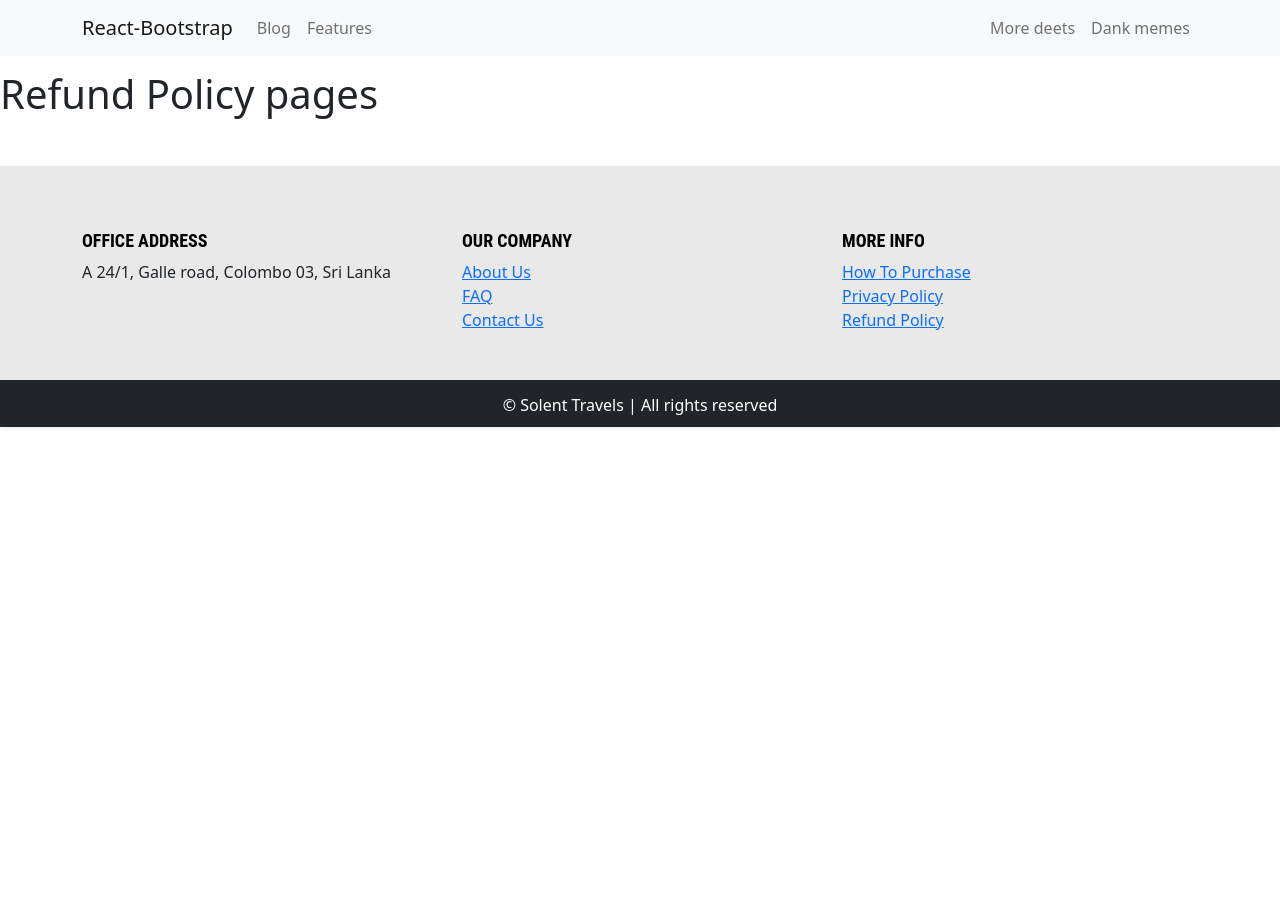
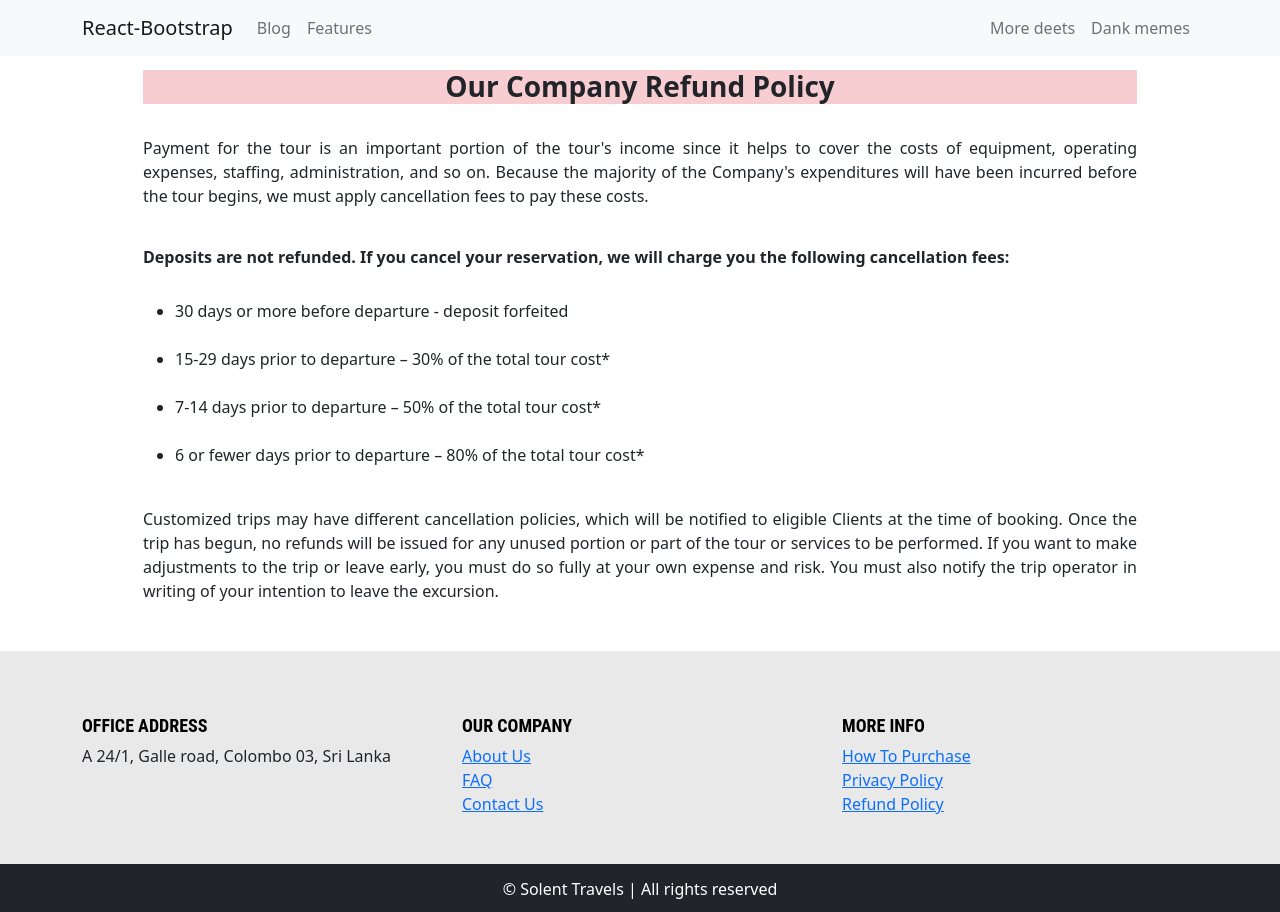
Before and after one commit to Solent-Team/tour_system_solent_frontend, a React (Create React App) app: page /RefundPolicy in a window 1280 px wide. Before the commit the page ends 800 px from the top, so only its background shows below. Built offline with nearby package versions, Linux system fonts and the light colour scheme.

Commit message:
Completed Star rating, Privacy and Refund Policy

```diff
--- a/src/asset/css/custom.css
+++ b/src/asset/css/custom.css
@@ -17,6 +17,14 @@
   text-align: center
 }
 
+.cont2{
+  width: 80%;
+  padding-right: 15px;
+  padding-left: 15px;
+  margin-right: auto;
+  margin-left: auto;
+}
+
 .icon-blue {
     color: blue;
   }
--- a/src/components/footer/PrivacyPolicy.jsx
+++ b/src/components/footer/PrivacyPolicy.jsx
@@ -1,10 +1,42 @@
 import React, { Component, Fragment } from 'react'
+import { Container, Row, Col} from 'react-bootstrap';
 
 class PrivacyPolicy extends Component {
   render() {
     return (
       <Fragment>
-        <h1>Privacy Policy Pages</h1>
+        <Container className="cont2">
+            <h3 className="text-center" style={{ fontWeight: 'bold', textAlign:"justify", backgroundColor: "#beedb9"}}>Our Company Privacy Policy</h3>
+            <Col md={12}>
+            <br />
+              <p style={{ textAlign:"justify"}}>
+              We are dedicated to protecting the privacy of any personal information you disclose to us while using our website.
+              This Privacy Statement explains how we handle personal information about you that we collect when you visit the site.
+              </p><br />
+              <h5 style={{ fontWeight: 'bold'}}>Our Privacy Policy Promise to You:</h5><br />
+            </Col>
+
+            <p style={{ textAlign:"justify"}}>
+            While knowledge is essential to our capacity to deliver excellent service,
+            our most valuable asset is our clients' confidence.
+            Keeping client information private and only utilizing it as our clients wish
+            is a major responsibility for everyone at the organization.
+            So here is our guarantee to everyone of our customers:
+            </p>
+
+            <Row>
+              <Col md={12}>
+                <ul>
+                  <li>We will protect any information our clients share with us by adhering to strong security and confidentiality requirements.</li><br/>
+                  <li>We will collect and use customer information only to the extent necessary to provide better service to our customers, which includes informing them about our goods, services, and other possibilities, as well as running our business.</li><br/>
+                  <li>Only approved workers who have been educated in the correct handling of client information will be granted access to such information. Employees who break our Privacy Policy Promise will face our standard disciplinary procedure.</li><br/>
+                  <li>We shall not disclose customer information to any third party unless we have previously notified the customer via disclosures or agreements, or unless we are obligated by law.</li><br/>
+                  <li>We will expect those organizations that offer support services to adhere to our privacy standards and allow us to assess them for compliance whenever we engage them.</li><br/>
+                  <li>We shall make every effort to maintain client records comprehensive, up to date, and correct. We shall educate our customers about how and where they may easily access their information (unless where forbidden by law) and how to report inaccuracies, which we will swiftly address.</li>
+                </ul>
+              </Col>
+            </Row>
+          </Container>
       </Fragment>
     )
   }
--- a/src/components/footer/RefundPolicy.jsx
+++ b/src/components/footer/RefundPolicy.jsx
@@ -1,10 +1,44 @@
 import React, { Component, Fragment } from 'react'
+import { Container, Row, Col} from 'react-bootstrap';
 
 class RefundPolicy extends Component {
   render() {
     return (
       <Fragment>
-        <h1>Refund Policy pages</h1>
+          <Container className="cont2">
+            <h3 className="text-center" style={{ fontWeight: 'bold', textAlign:"justify", backgroundColor: "#f7cdd1"}}>Our Company Refund Policy</h3>
+            <Col md={12}>
+            <br />
+              <p style={{ textAlign:"justify"}}>
+              Payment for the tour is an important portion of the tour's income since it helps to cover
+              the costs of equipment, operating expenses, staffing, administration, and so on.
+              Because the majority of the Company's expenditures will have been incurred before the tour begins,
+              we must apply cancellation fees to pay these costs.
+              </p><br />
+              <h6 style={{ fontWeight: 'bold'}}>Deposits are not refunded. If you cancel your reservation,
+              we will charge you the following cancellation fees:</h6><br />
+            </Col>
+
+            <Row>
+              <Col md={8}>
+                <ul>
+                  <li>30 days or more before departure - deposit forfeited</li><br/>
+                  <li>15-29 days prior to departure – 30% of the total tour cost*</li><br/>
+                  <li>7-14 days prior to departure – 50% of the total tour cost*</li><br/>
+                  <li>6 or fewer days prior to departure – 80% of the total tour cost*</li><br/>
+                </ul>
+              </Col>
+            </Row>
+
+            <p style={{ textAlign:"justify"}}>
+            Customized trips may have different cancellation policies,
+            which will be notified to eligible Clients at the time of booking.
+            Once the trip has begun, no refunds will be issued for any unused portion or part of the
+            tour or services to be performed. If you want to make adjustments to the trip or leave early,
+            you must do so fully at your own expense and risk. You must also notify the trip operator
+            in writing of your intention to leave the excursion.
+            </p>
+          </Container>
       </Fragment>
     )
   }
--- a/src/components/home/Packages.jsx
+++ b/src/components/home/Packages.jsx
@@ -39,7 +39,7 @@ class Packages extends Component {
                                         </div>
                                         <div>
                                             <Badge bg="success">7 Days</Badge>
-                                            <Rating name="size-small" defaultValue={4} size="small" readOnly/>
+                                            <Rating name="size-small" defaultValue={5} size="small" readOnly/>
                                         </div>
                                     </div>
                                     <Card.Text className="text-center">
@@ -75,6 +75,7 @@ class Packages extends Component {
                                         </div>
                                         <div>
                                             <Badge bg="success">12 Days</Badge>
+                                            <Rating name="size-small" defaultValue={4} size="small" readOnly/>
                                         </div>
                                     </div>
                                     <Card.Text className="text-center">
@@ -110,6 +111,7 @@ class Packages extends Component {
                                         </div>
                                         <div>
                                             <Badge bg="success">15 Days</Badge>
+                                            <Rating name="size-small" defaultValue={5} size="small" readOnly/>
                                         </div>
                                     </div>
                                     <Card.Text className="text-center">
@@ -145,6 +147,7 @@ class Packages extends Component {
                                         </div>
                                         <div>
                                             <Badge bg="success">10 Days</Badge>
+                                            <Rating name="size-small" defaultValue={4} size="small" readOnly/>
                                         </div>
                                     </div>
                                     <Card.Text className="text-center">
@@ -180,6 +183,7 @@ class Packages extends Component {
                                         </div>
                                         <div>
                                             <Badge bg="success">7 Days</Badge>
+                                            <Rating name="size-small" defaultValue={5} size="small" readOnly/>
                                         </div>
                                     </div>
                                     <Card.Text className="text-center">
@@ -207,7 +211,7 @@ class Packages extends Component {
                                 <Card.Body>
                                     <div className="d-flex justify-content-between align-items-center">
                                         <div>
-                                            <Card.Title>Jaffna Tour</Card.Title>
+                                            <Card.Title>Jaffna Tour with your family</Card.Title>
                                             <i className='fa fa-home'></i>&nbsp;
                                             <i className='fa fa-bed'></i>&nbsp;
                                             <i className='fa fa-car'></i>&nbsp;
@@ -215,6 +219,7 @@ class Packages extends Component {
                                         </div>
                                         <div>
                                             <Badge bg="success">8 Days</Badge>
+                                            <Rating name="size-small" defaultValue={4} size="small" readOnly/>
                                         </div>
                                     </div>
                                     <Card.Text className="text-center">
@@ -242,7 +247,7 @@ class Packages extends Component {
                                 <Card.Body>
                                     <div className="d-flex justify-content-between align-items-center">
                                         <div>
-                                            <Card.Title>Colombo Tour</Card.Title>
+                                            <Card.Title>Colombo Tour with your family</Card.Title>
                                             <i className='fa fa-home'></i>&nbsp;
                                             <i className='fa fa-bed'></i>&nbsp;
                                             <i className='fa fa-car'></i>&nbsp;
@@ -250,6 +255,7 @@ class Packages extends Component {
                                         </div>
                                         <div>
                                             <Badge bg="success">7 Days</Badge>
+                                            <Rating name="size-small" defaultValue={4} size="small" readOnly/>
                                         </div>
                                     </div>
                                     <Card.Text className="text-center">
@@ -277,7 +283,7 @@ class Packages extends Component {
                                 <Card.Body>
                                     <div className="d-flex justify-content-between align-items-center">
                                         <div>
-                                            <Card.Title>Kandy Tour</Card.Title>
+                                            <Card.Title>Kandy Tour with your family</Card.Title>
                                             <i className='fa fa-home'></i>&nbsp;
                                             <i className='fa fa-bed'></i>&nbsp;
                                             <i className='fa fa-car'></i>&nbsp;
@@ -285,6 +291,7 @@ class Packages extends Component {
                                         </div>
                                         <div>
                                             <Badge bg="success">8 Days</Badge>
+                                            <Rating name="size-small" defaultValue={5} size="small" readOnly/>
                                         </div>
                                     </div>
                                     <Card.Text className="text-center">
```
